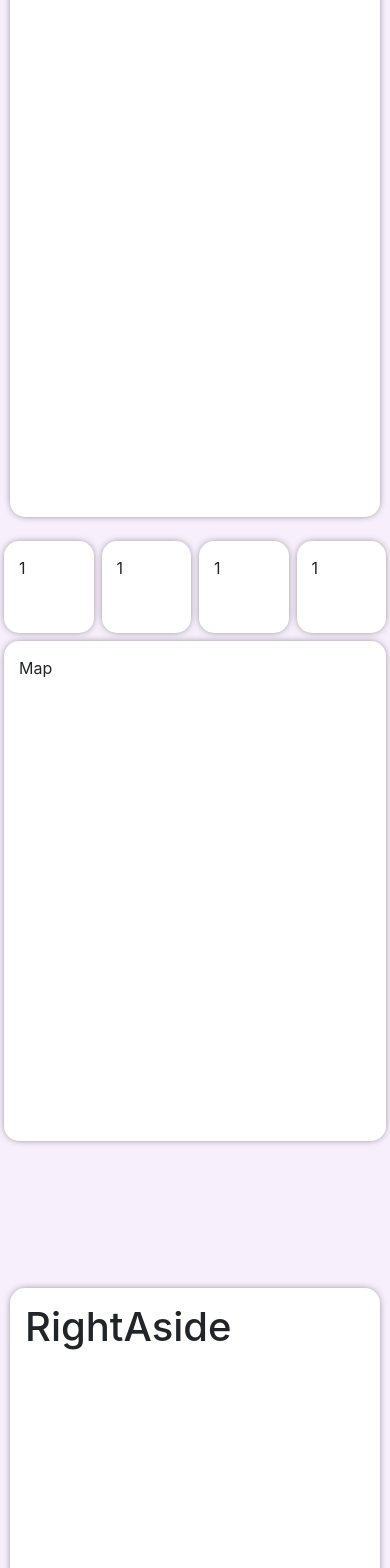
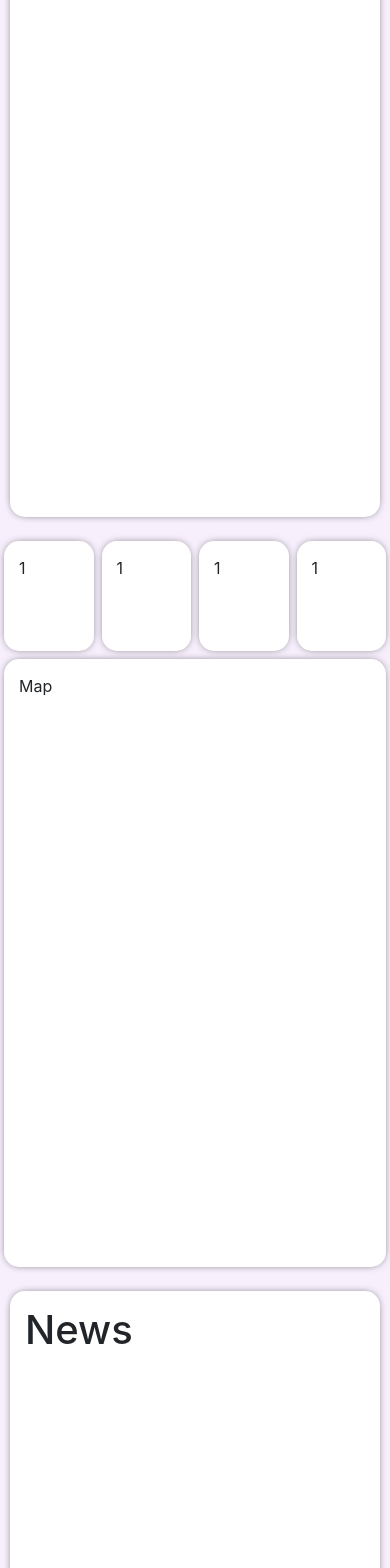
Before and after one commit to hakobyanviktoria8/covid-19-react, a React (Create React App) app: page / in a window 390 px wide. Shown: the part 432-2000 px from the top of the page. Built offline with nearby package versions, Linux system fonts and the light colour scheme.

Commit message:
Responsive

```diff
--- a/src/LeftAside/LeftAside.js
+++ b/src/LeftAside/LeftAside.js
@@ -6,7 +6,6 @@ import {Graph} from "./Graph/Graph";
 export function LeftAside(props) {
     return(
         <div className={"LeftAside"}>
-            <h1>LeftAside</h1>
             <Table/>
             <Graph/>
         </div>
--- a/src/MainContent/Cases/Cases.css
+++ b/src/MainContent/Cases/Cases.css
@@ -1,5 +1,5 @@
 .Cases{
-    height: 100px;
+    height: 14vh;
 }
 .CasesDiv{
     box-shadow: 0 0 10px -4px black;
--- a/src/MainContent/Cases/Cases.js
+++ b/src/MainContent/Cases/Cases.js
@@ -6,16 +6,16 @@ export function Cases(props) {
     return(
         <Container>
             <Row className={"Cases"}>
-                <Col className={"CasesTotal p-1"} xs="3" sm="3" md="3" lg="3" xl="3">
+                <Col className={"p-1"} xs="3" sm="3" md="3" lg="3" xl="3">
                     <div className={"CasesDiv"}>1</div>
                 </Col>
-                <Col className={"CasesTotal p-1"} xs="3" sm="3" md="3" lg="3" xl="3">
+                <Col className={"p-1"} xs="3" sm="3" md="3" lg="3" xl="3">
                     <div className={"CasesDiv"}>1</div>
                 </Col>
-                <Col className={"CasesTotal p-1"} xs="3" sm="3" md="3" lg="3" xl="3">
+                <Col className={"p-1"} xs="3" sm="3" md="3" lg="3" xl="3">
                     <div className={"CasesDiv"}>1</div>
                 </Col>
-                <Col className={"CasesTotal p-1"} xs="3" sm="3" md="3" lg="3" xl="3">
+                <Col className={"p-1"} xs="3" sm="3" md="3" lg="3" xl="3">
                     <div className={"CasesDiv"}>1</div>
                 </Col>
             </Row>
--- a/src/MainContent/Map/Map.css
+++ b/src/MainContent/Map/Map.css
@@ -1,5 +1,8 @@
+.Map{
+    height: 73vh;
+}
 .MapDiv{
-    height: 500px;
+    height: 100%;
     box-shadow: 0 0 10px -4px black;
     background-color: white;
     border-radius: 15px;
--- a/src/MainContent/Map/Map.js
+++ b/src/MainContent/Map/Map.js
@@ -5,7 +5,7 @@ import { Container, Row, Col } from 'reactstrap';
 export function Map(props) {
     return(
         <Container>
-            <Row>
+            <Row  className={"Map"}>
                 <Col className={"p-1"} xs="12" sm="12" md="12" lg="12" xl="12">
                     <div className={"MapDiv"}>Map</div>
                 </Col>
--- a/src/RightAside/RightAside.js
+++ b/src/RightAside/RightAside.js
@@ -4,7 +4,7 @@ import "./RightAside.css";
 export function RightAside(props) {
     return(
         <div className={"RightAside"}>
-            <h1>RightAside</h1>
+            <h1>News</h1>
         </div>
     )
 }
```
